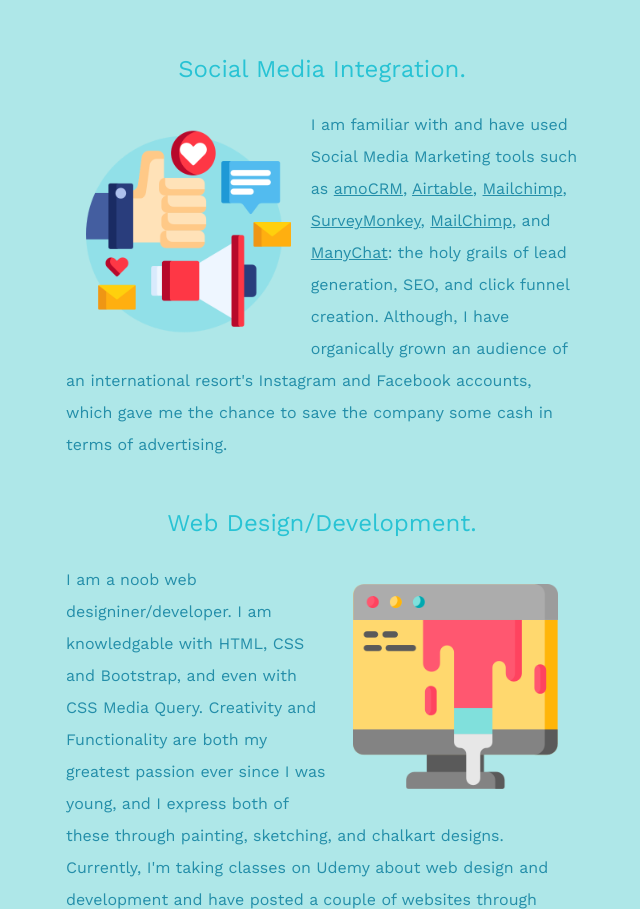
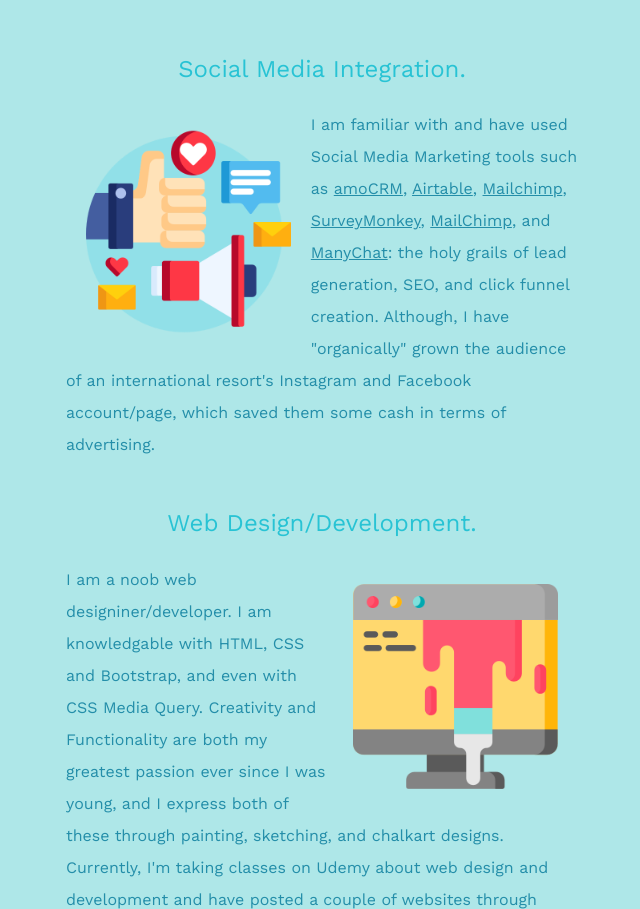
Before and after one commit to mariaumali/About-Maria, a plain HTML site: page index.html in a window 1280 px wide. Shown: the part 1541-2450 px from the top of the page, without its empty margins (318-958 px from the left). Drawn offline with nearby package versions, Linux system fonts and the light colour scheme.

Commit message:
Update index.html

```diff
--- a/index.html
+++ b/index.html
@@ -96,7 +96,7 @@
 	<h2> Here's what I can do: </h2>
 <br>
 	<h4> Social Media Integration. </h4>
-	<p class="skill-par"> <img class="skill-image" src="images/digital-campaign.png"> I am familiar with and have used Social Media Marketing tools such as <u>amoCRM</u>, <u>Airtable</u>, <u>Mailchimp</u>, <u>SurveyMonkey</u>, <u>MailChimp</u>, and <u>ManyChat</u>: the holy grails of lead generation, SEO, and click funnel creation. Although, I have organically grown an audience of an international resort's Instagram and Facebook accounts, which gave me the chance to save the company some cash in terms of advertising. </p>
+	<p class="skill-par"> <img class="skill-image" src="images/digital-campaign.png"> I am familiar with and have used Social Media Marketing tools such as <u>amoCRM</u>, <u>Airtable</u>, <u>Mailchimp</u>, <u>SurveyMonkey</u>, <u>MailChimp</u>, and <u>ManyChat</u>: the holy grails of lead generation, SEO, and click funnel creation. Although, I have "organically" grown the audience of an international resort's Instagram and Facebook account/page, which saved them some cash in terms of advertising. </p>
 <br>
 	<h4> Web Design/Development. </h4>
 	<img class="web-dev" src="images/web.png">
```
